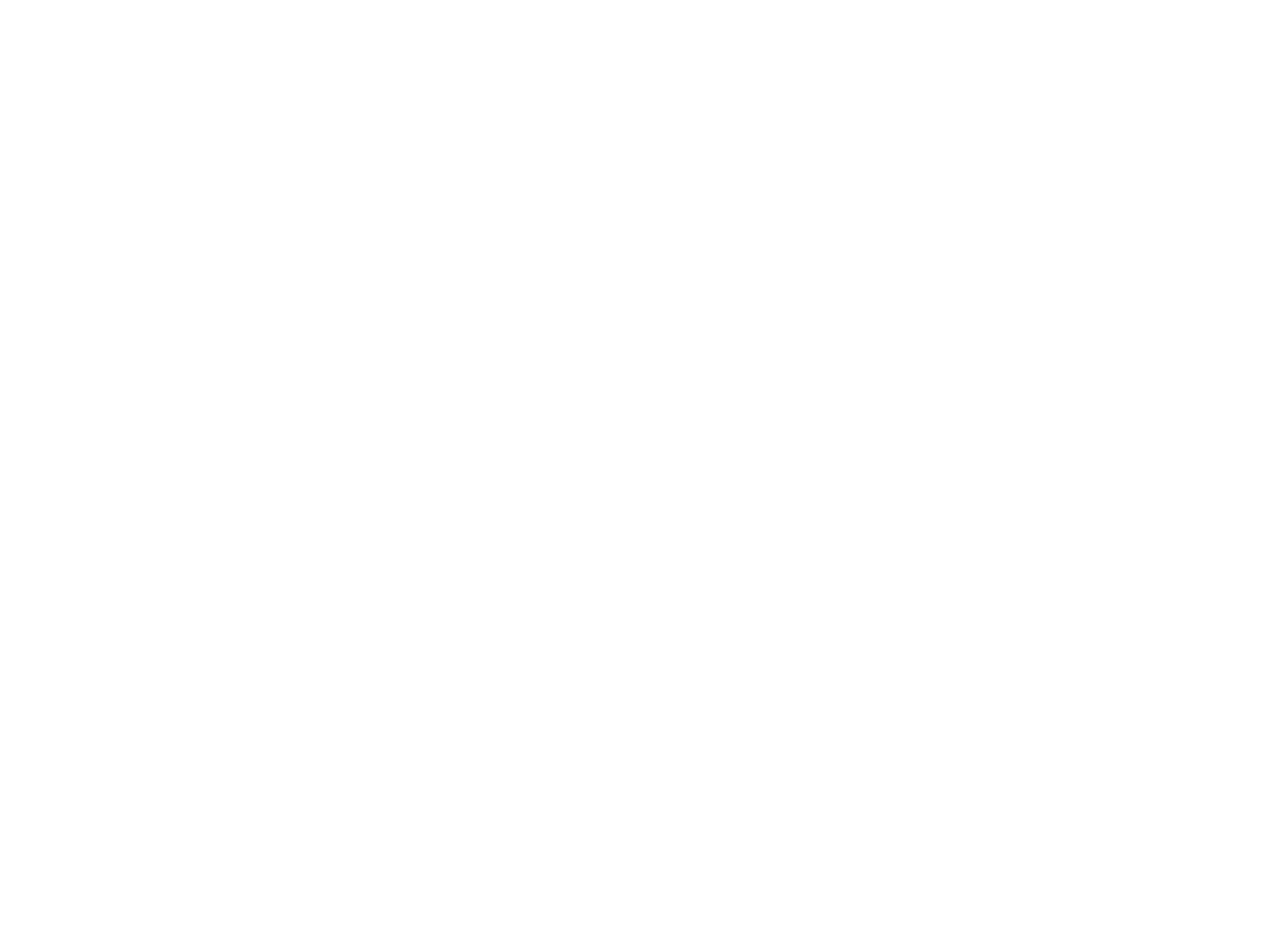
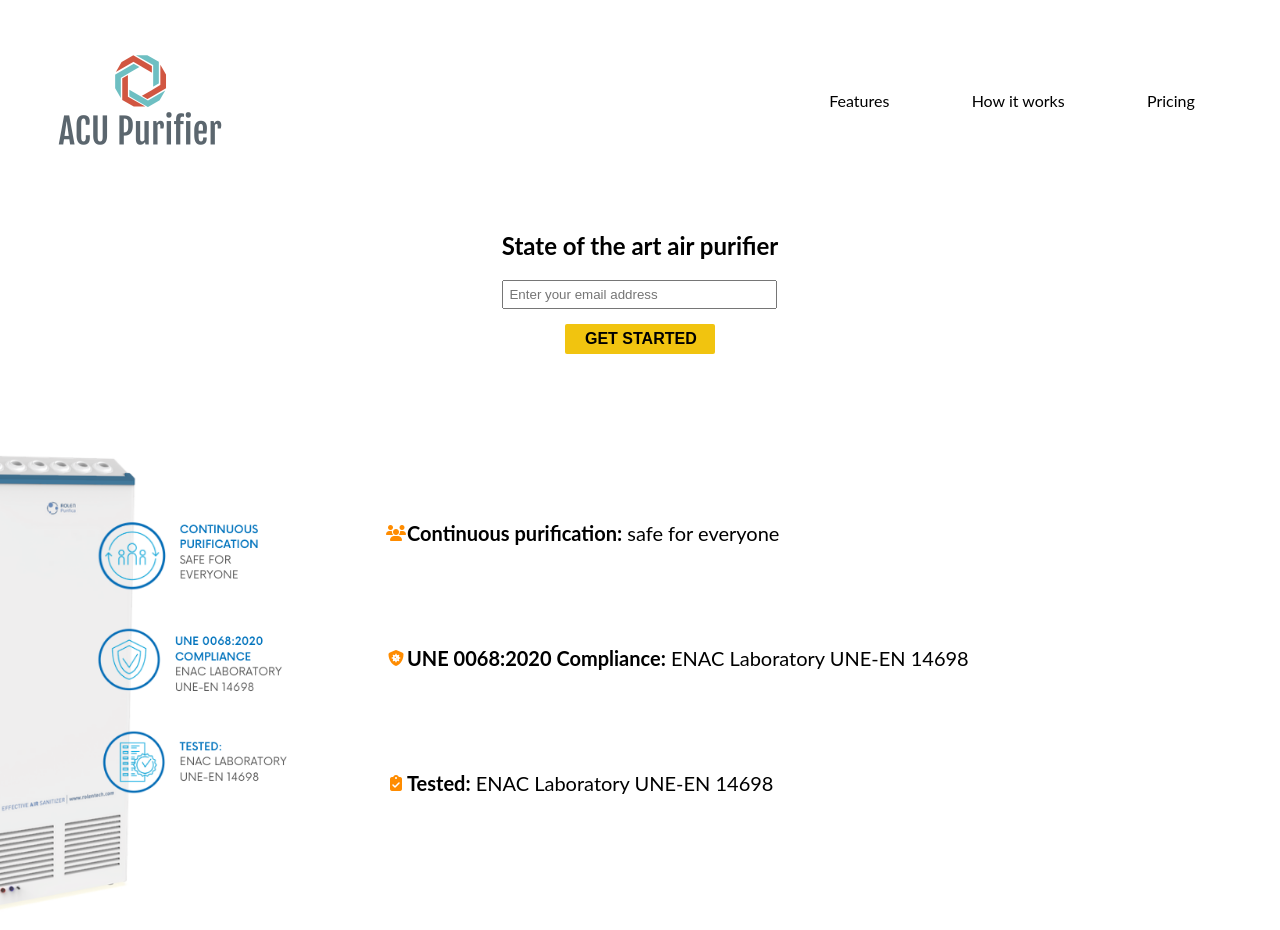
Before and after one commit to Rikicb9/product-landing-page, a plain HTML site: page index.html in a window 1280 px wide. Before the commit the page ends 800 px from the top, so only its background shows below. Drawn offline with Linux system fonts and the light colour scheme.

Commit message:
Adds logo and acu image, and content and style

```diff
--- a/index.html
+++ b/index.html
@@ -0,0 +1,92 @@
+<!DOCTYPE html>
+<html>
+    <head>
+        <title id="page-title">ACU</title>
+        <link href="styles/style.css" rel="stylesheet">
+        <script src="https://kit.fontawesome.com/22fb4ab41e.js" crossorigin="anonymous"></script>
+    </head>
+
+    <body class="full-page">
+        <div id="page-wrapper">
+
+            <header id="header" class="header">
+                <div class="logo">
+                    <img id="header-img" src="images/acu-logo.png" alt="ACU purifier logo">
+                </div>
+
+                <nav id="nav-bar">
+                    <ul>
+                        <li><a class="nav-link" href="#features">Features</a></li>
+                        <li><a class="nav-link" href="#how-it-works">How it works</a></li>
+                        <li><a class="nav-link" href="#pricing">Pricing</a></li>
+                    </ul>
+                </nav>
+            </header>
+
+            <div class="container"></div>
+
+            <section id="hero">
+                <h2>State of the art air purifier</h2>
+                <form action="https://www.freecodecamp.com/email-submit" id="form">
+                    <input id="email" name="email" type="email" placeholder="Enter your email address" required="">
+                    <input id="submit" class="btn" type="submit" value="Get Started">
+                </form>
+            </section>
+
+            <div class="container">
+                <section id="features">
+
+                    <div class="acu-img">
+                        <img id="product-image" src="images/acu-rolen.png" alt="Photo of a whithe ACU air purifier">
+                    </div>
+
+
+                    <div class="grid">
+                        <div class="icon">
+                            <i class="fas fa-users"></i>
+                        </div>
+                        <div class="desc">
+                            <p><strong>Continuous purification:</strong> safe for everyone</p>
+                        </div>
+                    </div>
+
+                    <div class="grid">
+                        <div class="icon">
+                            <i class="fas fa-shield-virus"></i>
+                        </div>
+                        <div class="desc">
+                            <p><strong>UNE 0068:2020 Compliance:</strong> ENAC Laboratory UNE-EN 14698</p>
+                        </div>
+                    </div>
+
+                    <div class="grid">
+                        <div class="icon">
+                            <i class="fas fa-clipboard-check"></i>
+                        </div>
+                        <div class="desc">
+                            <p><strong>Tested:</strong> ENAC Laboratory UNE-EN 14698</p>
+                        </div>
+                    </div>
+
+
+
+                </section>
+            </div>
+
+
+
+
+
+
+
+
+
+        </div>
+
+
+    </body>
+
+
+
+
+</html>
--- a/styles/style.css
+++ b/styles/style.css
@@ -1,3 +1,9 @@
+* {
+    margin: 0;
+    padding: 0;
+    box-sizing: border-box;
+}
+
 .full-page {
     padding-bottom: 0;
     margin: 0;
@@ -6,7 +12,148 @@
 }
 
 body {
+    background: white;
+    font-family: "Lato", sans-serif;
+}
+
+#page-wrapper {
     position: relative;
-    height: 100vh;
-    background: beige;
 }
+
+header {
+    position: fixed;
+    top: 0;
+    min-height: 75px;
+    padding: 0px 20px;
+    display: flex;
+    justify-content: space-around;
+    align-items: center;
+    background-color: white;
+}
+
+.logo {
+    width: 60vw;
+}
+
+.logo > img {
+    width: 100%;
+    height: 100%;
+    max-width: 200px;
+    display: flex;
+    justify-content: center;
+    align-items: center;
+    text-align: center;
+    margin-left: 20px;
+}
+
+nav {
+    font-weight: 400;
+}
+
+nav > ul {
+    width: 35vw;
+    display: flex;
+    flex-direction: row;
+    justify-content: space-around;
+}
+
+li {
+    list-style: none;
+}
+
+a {
+    color: black;
+    text-decoration: none;
+}
+
+.container {
+    max-width: 1000px;
+    width: 100%;
+    margin: 0 auto;
+}
+
+#hero {
+    display: flex;
+    flex-direction: column;
+    align-items: center;
+    justify-content: center;
+    text-align: center;
+    height: 200px;
+    margin-top: 200px;
+}
+
+#hero > h2 {
+    margin-bottom: 20px;
+    word-wrap: break-word;
+}
+
+#hero input[type="email"] {
+    max-width: 275px;
+    width: 100%;
+    padding: 5px;
+}
+
+#hero input[type="submit"] {
+    max-width: 150px;
+    width: 100%;
+    height: 30px;
+    margin: 15px 0;
+    border: 0;
+    background-color: #f1c40f;
+}
+
+.btn {
+    padding: 0 20px;
+    height: 40px;
+    font-size: 1em;
+    font-weight: 900;
+    text-transform: uppercase;
+    border: 3px black solid;
+    border-radius: 2px;
+    background: transparent;
+        background-color: transparent;
+    cursor: pointer;
+}
+
+#features {
+    margin-top: 30px;
+}
+
+.grid {
+    display: flex;
+}
+
+#features .icon {
+    display: flex;
+    align-items: center;
+    justify-content: center;
+    height: 125px;
+    width: 40vw;
+    color: darkorange;
+    margin-right: -250px;
+}
+
+#features .desc {
+    display: flex;
+    flex-direction: column;
+    justify-content: center;
+    height: 125px;
+    width: 50vw;
+    padding: 5px;
+}
+
+#features .desc p {
+    font-size: 20px;
+}
+
+#product-image {
+    display: flex;
+    flex-direction: row;
+    align-items: center;
+    justify-content: center;
+    width: 50%;
+    height: auto;
+    margin-right: 800px;
+    margin-left: -300px;
+    margin-bottom: -460px;
+}
```
Also changed, not shown: images/acu-logo.png (added), images/acu-rolen.png (added), 2 other files.
